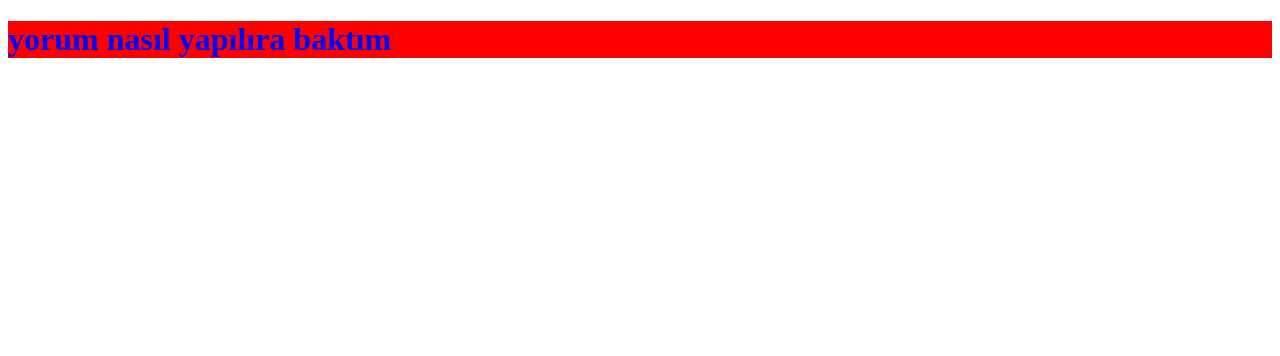
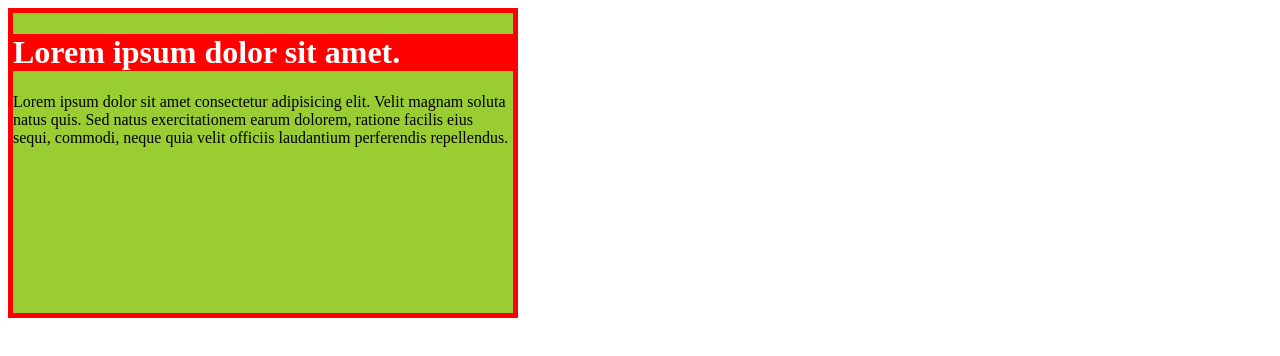
Before and after one commit to UMMETAYDIN/css-dersleri-id-class-ve-etikete-css-verme, a plain HTML site: page index.html in a window 1280 px wide. Drawn offline with Linux system fonts and the light colour scheme.

Commit message:
background

```diff
--- a/index.html
+++ b/index.html
@@ -7,17 +7,33 @@
     <title>Document</title>
     <link rel="stylesheet" href="style.css">
  <style>
-    /* burada h1 etiketine yorum nasıl yapılır gösterildi */
-h1{
-    background: red;
-    color: blue;
+
+.kutu1{
+    background-color: yellowgreen;
+    background-size:cover;
+    background-position:center
+    color: white;
+    height: 300px;
+    width: 500px;
+    text-align: left;
+    border: 5px solid red
+}
+.dek{
+    color: white;
+    background-color: red;
 }
 
  </style>
+
 </head>
 <body>
+    <div class="kutu1">
+<h1 class="dek">Lorem ipsum dolor sit amet.</h1>
+<p>Lorem ipsum dolor sit amet consectetur adipisicing elit. Velit magnam soluta natus quis. Sed natus exercitationem earum dolorem, ratione facilis eius sequi, commodi, neque quia velit officiis laudantium perferendis repellendus.</p>
 
- <h1>yorum nasıl yapılıra baktım</h1>
+    </div>
+
+
 
 
 </body>
```
